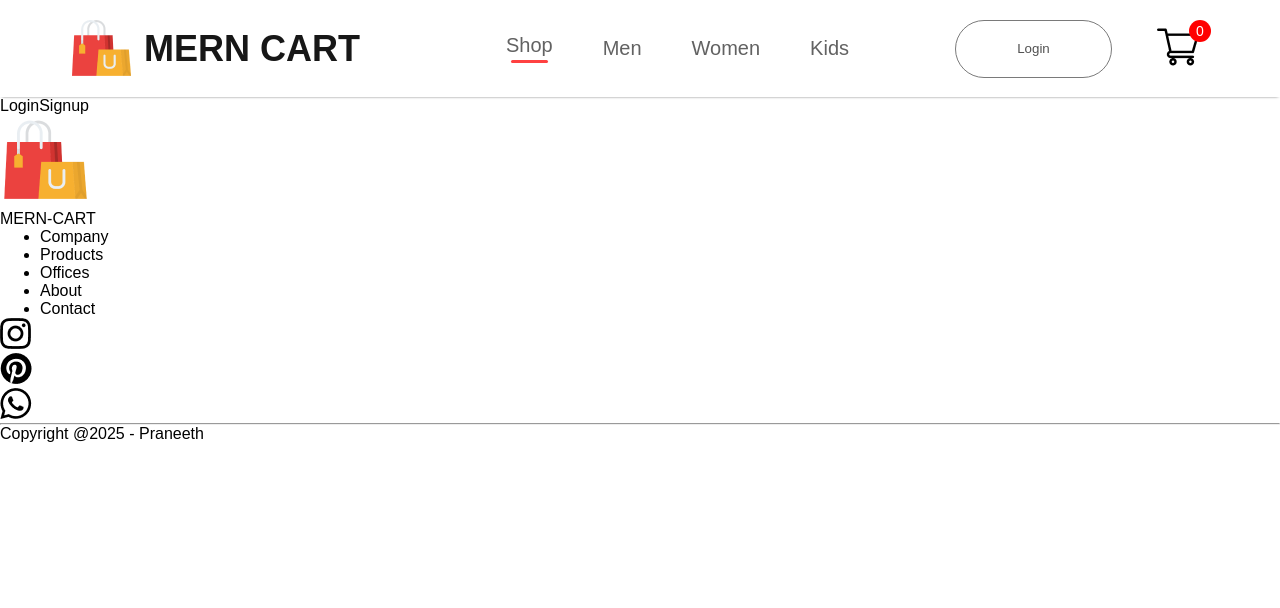
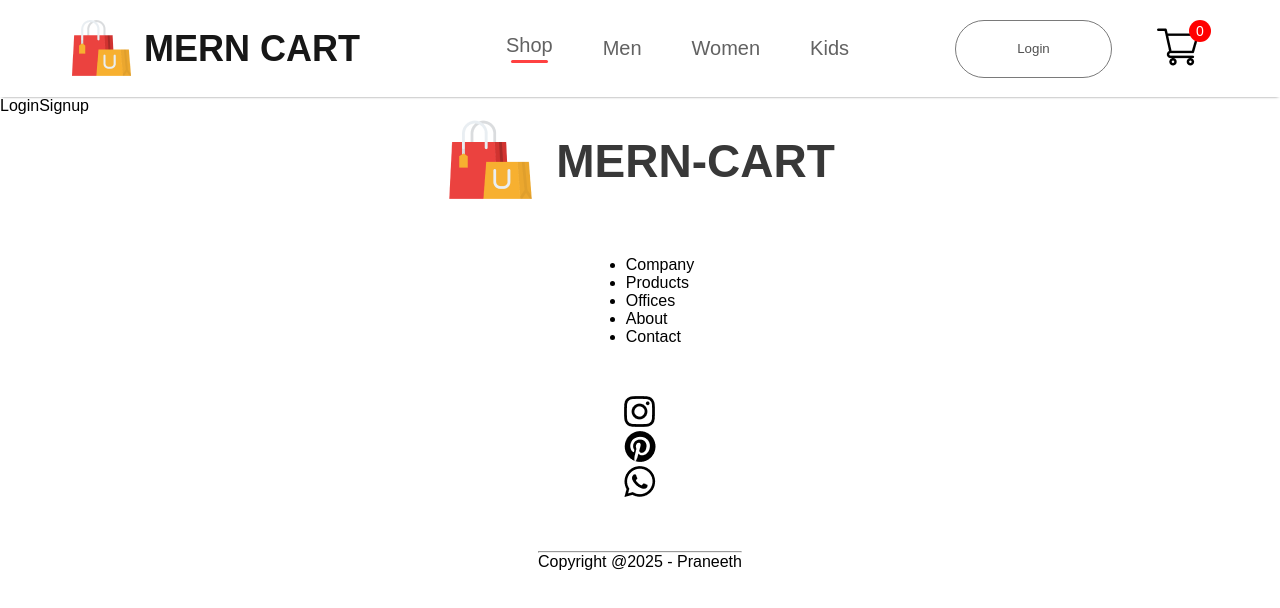
Before and after one commit to PraneethBunny123/MERN-Cart, a React (Vite) app in the folder frontend/: page /login in a window 1280 px wide. Shown: the top 608 px of the page. Built offline with nearby package versions, Linux system fonts and the light colour scheme.

Commit message:
Basic styles

```diff
--- a/frontend/src/components/Footer/Footer.css
+++ b/frontend/src/components/Footer/Footer.css
@@ -0,0 +1,19 @@
+.footer {
+    display: flex;
+    flex-direction: column;
+    justify-content: center;
+    align-items: center;
+    gap: 50px;
+}
+
+.footer-logo {
+    display: flex;
+    align-items: center;
+    gap: 20px;
+}
+
+.footer-logo p {
+    color: #383838;
+    font-size: 46px;
+    font-weight: 700;
+}
--- a/frontend/src/components/Footer/Footer.jsx
+++ b/frontend/src/components/Footer/Footer.jsx
@@ -10,6 +10,7 @@ export default function Footer() {
             <div className='footer-logo'>
                 <img src={footer_logo} alt=''/>
                 <p>MERN-CART</p>
+            </div>
             <ul className='footer-links'>
                 <li>Company</li>
                 <li>Products</li>
@@ -33,6 +34,5 @@ export default function Footer() {
                 <p>Copyright @2025 - Praneeth</p>
             </div>
         </div>
-        </div>
     )
 }
```
Lines whose indentation alone changed are shown as unchanged.
